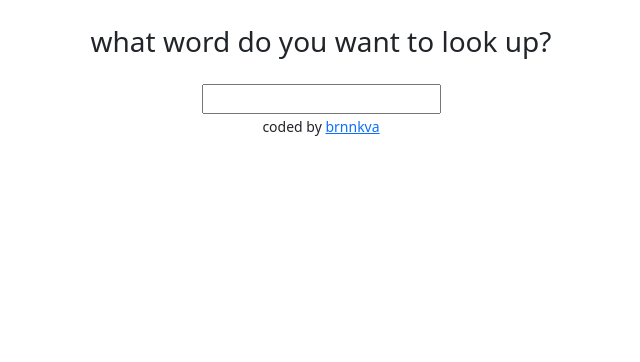
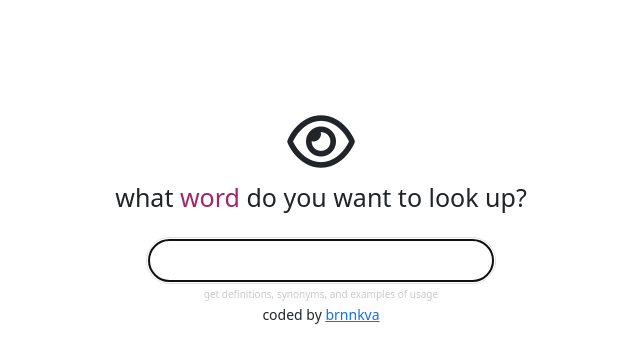
Before and after one commit to brnnkva/dictionary-react, a React (Create React App) app: page / in a window 1280 px wide. Shown: the top 362 px of the page, without its empty margins (319-959 px from the left). Built offline with nearby package versions, Linux system fonts and the light colour scheme; no server answers.

Commit message:
styling of form and sections

```diff
--- a/public/index.html
+++ b/public/index.html
@@ -9,6 +9,7 @@
       content="Dictionary application"
     />
     <link rel="manifest" href="%PUBLIC_URL%/manifest.json" />
+    <script src="https://kit.fontawesome.com/3c8beb9935.js" crossorigin="anonymous"></script>
 
     <title>Dictionary</title>
   </head>
--- a/src/App.css
+++ b/src/App.css
@@ -1,3 +1,20 @@
+.App .container {
+  max-width: 80%;
+  margin-top: 8%;
+}
+
+.App-header i {
+  margin: 10px;
+  font-size: 60px;
+}
+
+.App h3 {
+  font-size: 25px;
+}
+.App span {
+  color: #a12568;
+}
+
 .App .App-header {
   margin: 25px;
   text-align: center;
--- a/src/App.js
+++ b/src/App.js
@@ -7,8 +7,9 @@ export default function App() {
     <div className="App">
       <div className="container">
       <header className="App-header">
+      <i class="far fa-eye"></i>
         <h3>
-          what word do you want to look up?
+          what <span>word</span> do you want to look up?
         </h3>
       </header>
       <main>
--- a/src/Dictionary.css
+++ b/src/Dictionary.css
@@ -1,3 +1,25 @@
-form {
+.Dictionary form {
   text-align: center;
 }
+
+.Dictionary input {
+  border: 1px solid #dfdfdf;
+  padding: 5px 15px;
+  border-radius: 25px;
+  color: #a12568;
+  font-size: 23px;
+  font-weight: 500;
+  width: 35%;
+}
+
+.Dictionary .hint {
+  text-align: center;
+  margin-top: 3px;
+  font-size: 10px;
+  color: #ccc9c9;
+}
+
+.Dictionary section {
+  padding: 10px 20px;
+  margin: 10px auto 5px 10%;
+}
--- a/src/Dictionary.js
+++ b/src/Dictionary.js
@@ -37,8 +37,11 @@ export default function Dictionary(){
         return (
             <div className="Dictionary">
                 <form onSubmit={handleSubmit}>
-                    <input type="search" onChange={handleKeywordChange} />
+                    <input type="search" autoFocus="off" onChange={handleKeywordChange} />
                 </form>
+                <div className="hint">
+                 get definitions, synonyms, and examples of usage
+                </div>
                 <Results results={results}/>
             </div>
         )
--- /dev/null
+++ b/src/Results.css
@@ -0,0 +1,3 @@
+.Results h1 {
+  color: #a12568;
+}
--- a/src/Results.js
+++ b/src/Results.js
@@ -1,11 +1,13 @@
 import React from "react";
 import Meaning from "./Meaning";
 import Phonetic from "./Phonetic";
+import "./Results.css";
 
 export default function Results(props){
     if (props.results){
         return (
             <div className="Results">
+                <section>
                 <h1>{props.results.word}</h1>
                 {props.results.phonetics.map(function(phonetic, index) {
                     return (
@@ -14,12 +16,14 @@ export default function Results(props){
                          </div>
                     )
                 })}
+                </section>
+
                  {props.results.meanings.map(function(meaning, index) {
                      // return meaning.definitions[0].definition;
                      return (
-                         <div key={index}>
+                         <section key={index}>
                           <Meaning meaning={meaning}   />
-                        </div>
+                        </section>
                      )
                  })}
             </div>
@@ -27,5 +31,4 @@ export default function Results(props){
     } else{
         return null;
     }
-
 }
```
